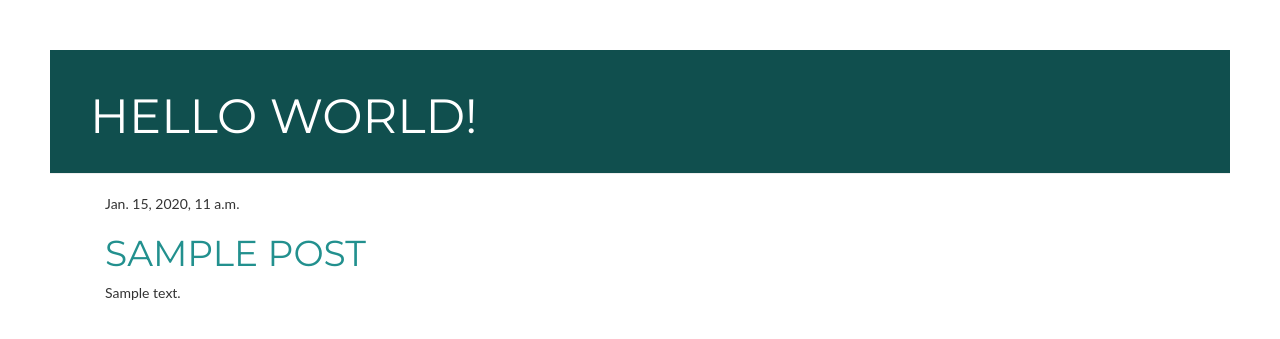
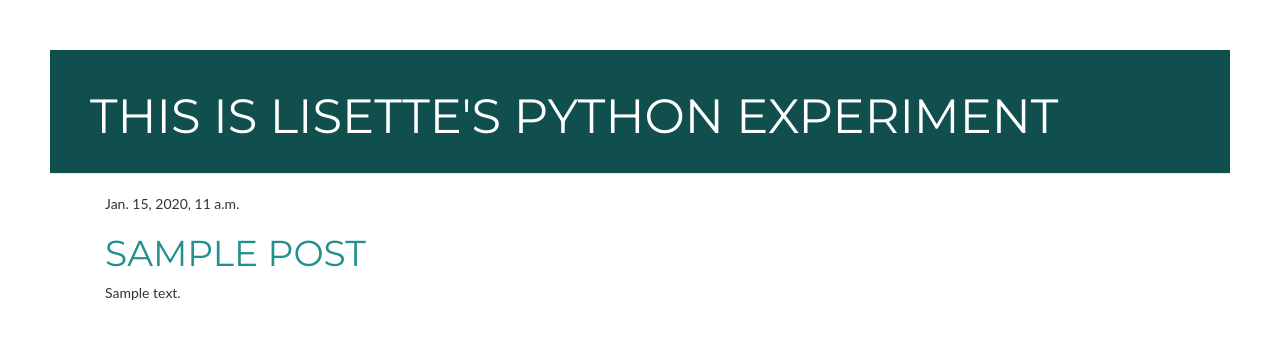
Before and after one commit to heyitslisette/my-first-blog, a Django app: template blog/templates/blog/post_list.html in a window 1280 px wide. Shown: the top 339 px of the page. Run offline with Django 3.2, Linux system fonts and the light colour scheme; the template is opened without the code that fills it: values that come from a table or form of the project are taken from there, others are empty; tables that the repository leaves empty hold one stand-in row (values such as "Sample post"); some libraries are stand-ins or nearby versions.

Commit message:
I feel pretty, oh so pretty

```diff
--- a/blog/templates/blog/base.html
+++ b/blog/templates/blog/base.html
@@ -10,7 +10,7 @@
     </head>
 <body>
     <div class="page-header">
-        <h1><a href="/">Hello world!</a></h1>
+        <h1><a href="/">This is Lisette's Python experiment</a></h1>
     </div>
     <div class="content container">
         <div class="row">
```
